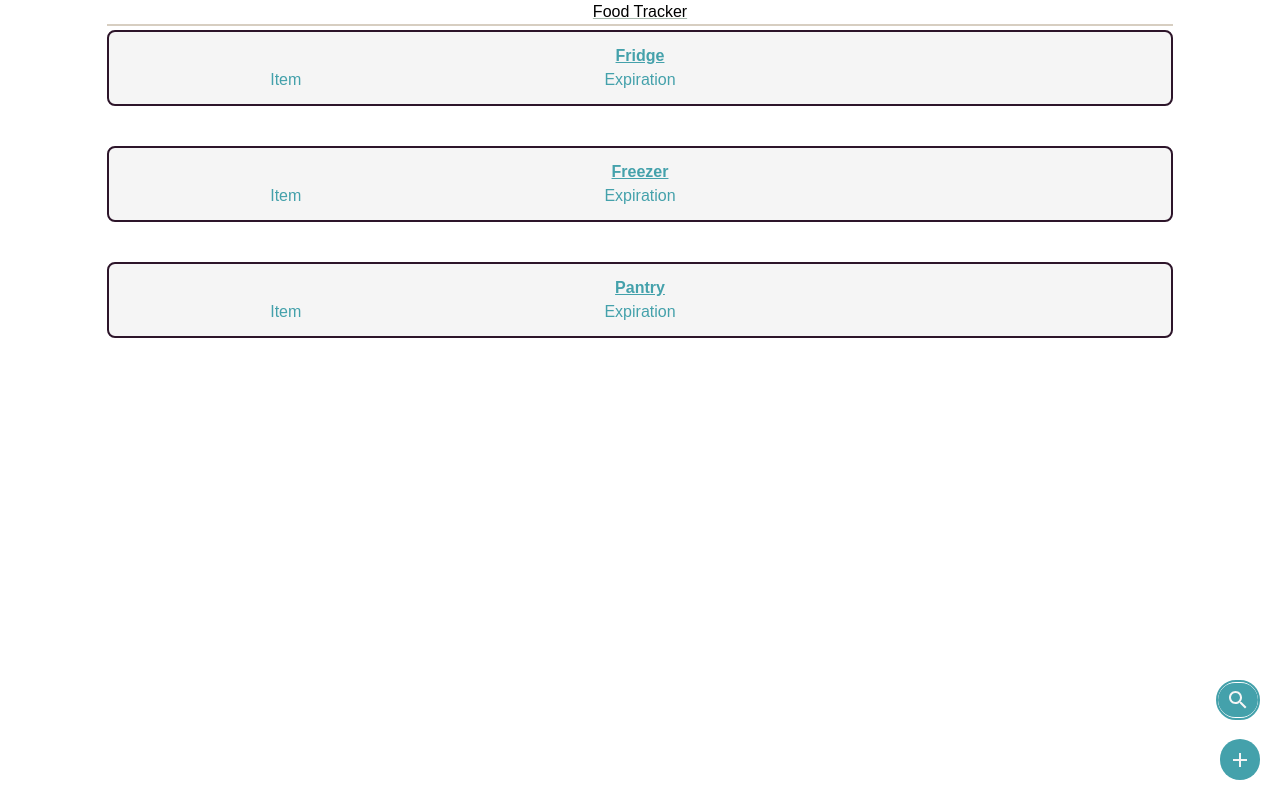
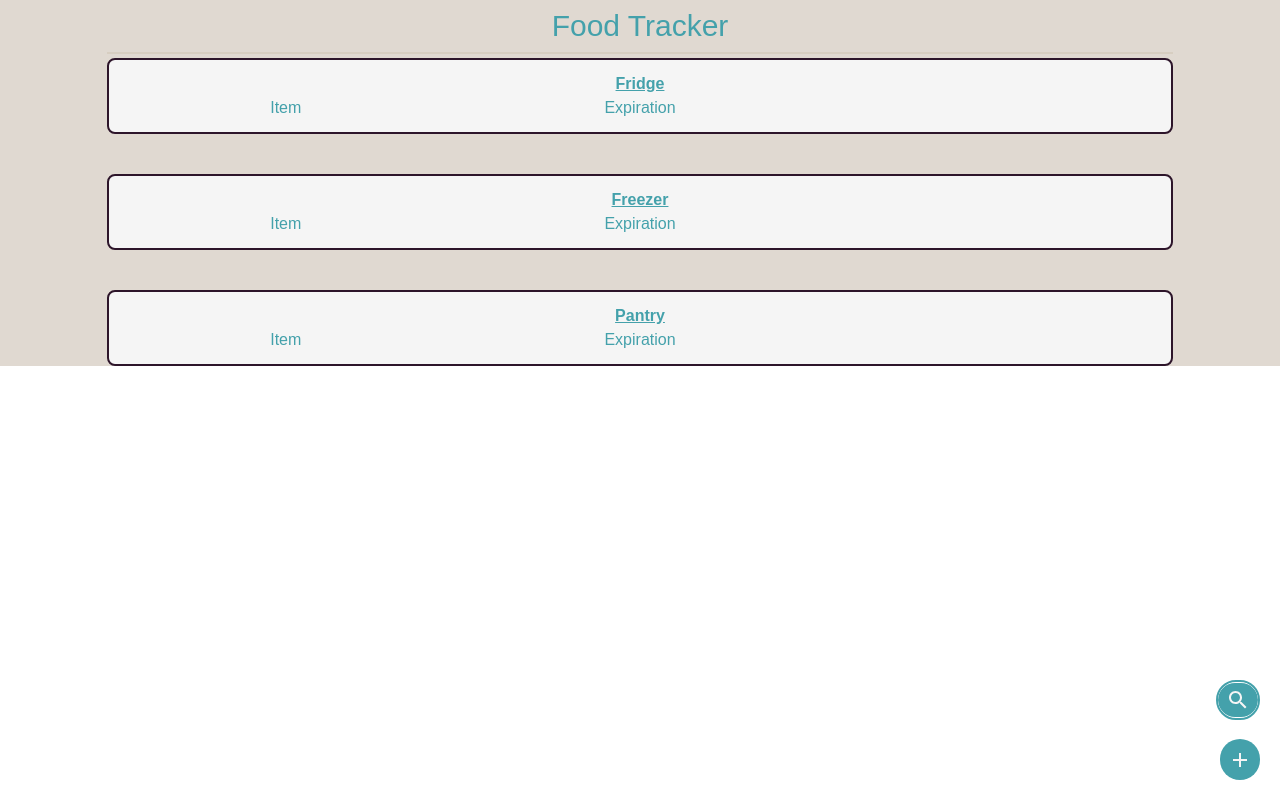
Before and after one commit to evening/expiration-tracker, a React (Create React App) app: page / in a window 1280 px wide. Built offline with nearby package versions, Linux system fonts and the light colour scheme.

Commit message:
Update App.tsx
styling

```diff
--- a/src/App.tsx
+++ b/src/App.tsx
@@ -14,8 +14,8 @@ function App () {
   const { locations, setLocations } = useLocationsState({ storageKey: 'locations' })
 
   return (
-    <div className="App">
-      <h1 className='underline decoration-gray-500 font-extrabold'>
+    <div className="App bg-base1-300">
+      <h1 className='text-primary-300 text-3xl my-auto py-2'>
         Food Tracker
       </h1>
       <hr className='w-5/6 mx-auto' />
```
